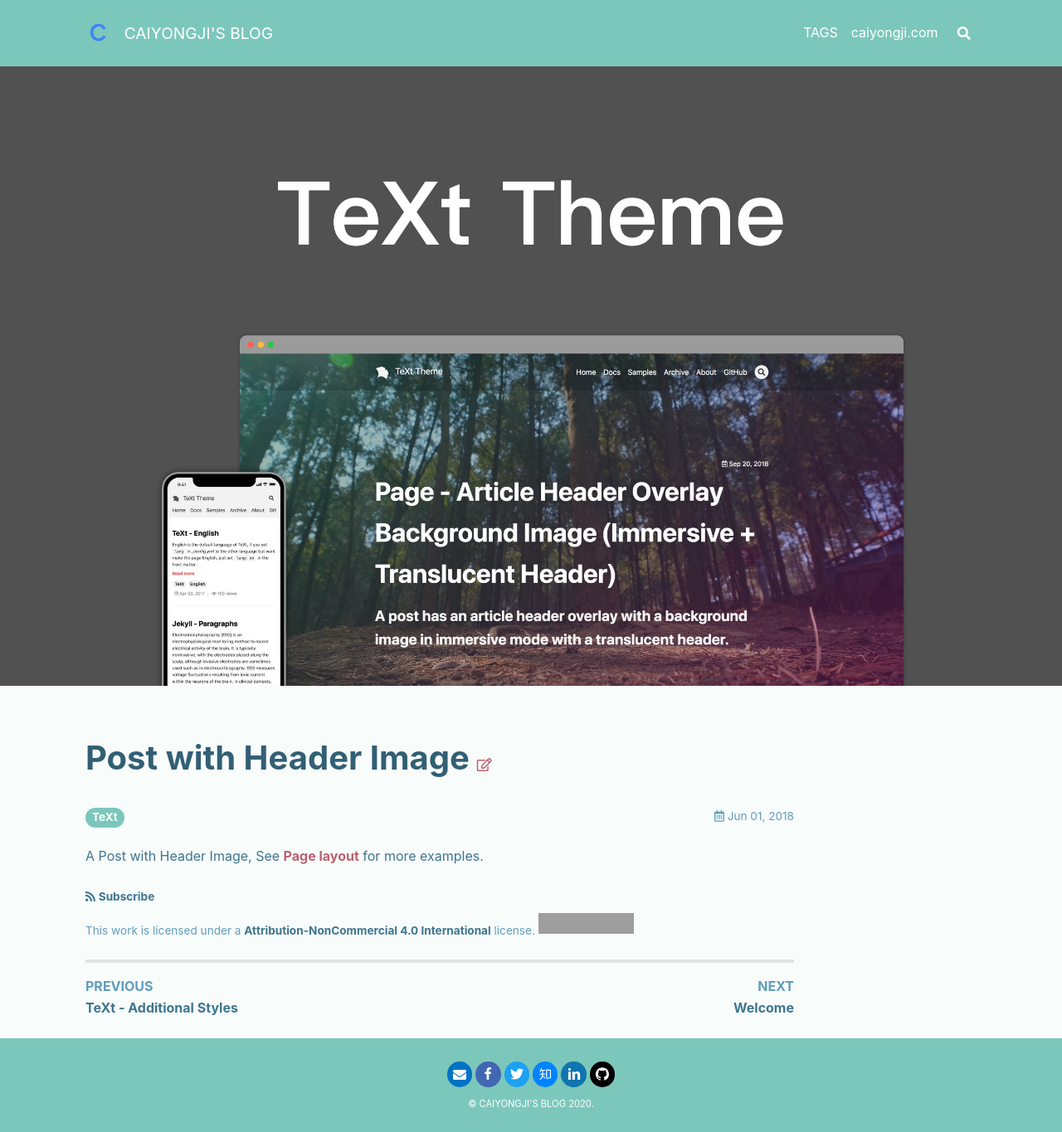
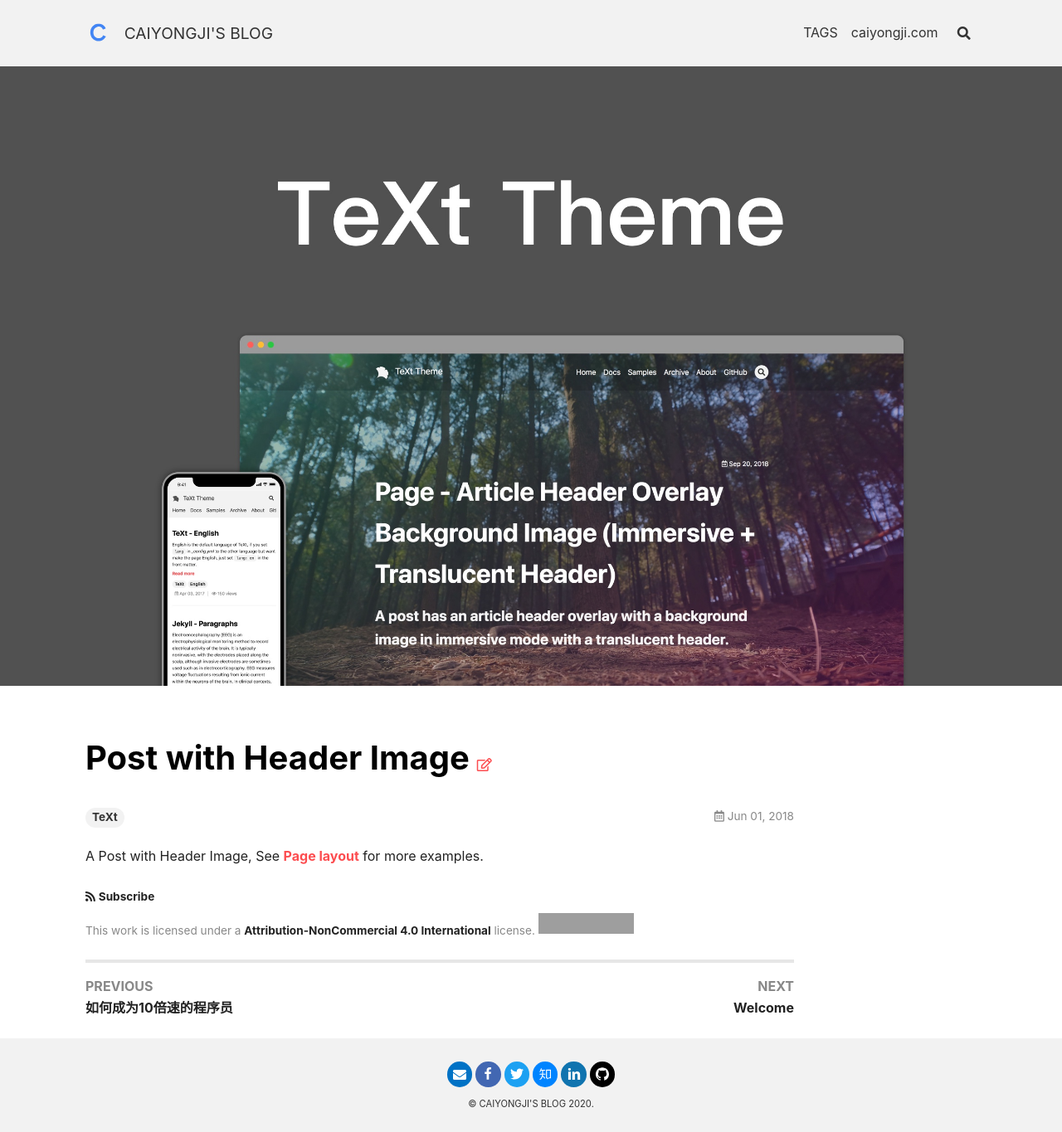
Before and after one commit to caiyongji/blog.caiyongji.com, a Jekyll site: the page built from _posts/2018-06-01-header-image.md, in a window 1280 px wide. Shown: the whole page at 83% size. Built offline with Jekyll 4.4.1, drawn with Linux system fonts in a browser that asks for light colours; nearby versions of some CDN libraries; some of the changed lines change nothing that is shown; grey boxes are pictures that could not be loaded.

Commit message:
如何成为10倍速的程序员

```diff
--- a/_config.yml
+++ b/_config.yml
@@ -16,7 +16,7 @@
 
 ## => Site Settings
 ##############################
-text_skin: forest # "default" (default), "dark", "forest", "ocean", "chocolate", "orange"
+text_skin: default # "default" (default), "dark", "forest", "ocean", "chocolate", "orange"
 highlight_theme: tomorrow-night # "default" (default), "tomorrow", "tomorrow-night", "tomorrow-night-eighties", "tomorrow-night-blue", "tomorrow-night-bright"
 url     : # the base hostname & protocol for your site e.g. https://www.someone.com
 baseurl : # does not include hostname
--- /dev/null
+++ b/_posts/2017-12-20-how-to-be-10x-programmer.md
@@ -0,0 +1,55 @@
+---
+title: 如何成为10倍速的程序员
+key: 20171220
+tags: 10x caiyongji popular 10倍速
+---
+
+
+国外有个词叫做10x Programmer，直译是以一当十的程序员。我并不认为一个技术大牛能完成10个普通程序员的工作，技术大牛会花1/10的时间把工作做完，然后用剩下9/10的时间平衡生活、爱好和未来，所以我仅把10x Programmer叫做10倍速的程序员。
+
+也许有人会觉得这种定义太过狭隘，没错，确实狭隘。不同的程序员处在不同的技术水平阶段，有着不同的人生追求和生活诉求，我谨以此文让大家换个角度去审视这个职业，也许你会有些感触和启发。
+
+##     Keep You Sane
+
+这是我很喜欢的这句英文，保持清醒。我希望所有人都能做到工作和生活的平衡，有更多的精力去做自己爱做的事，陪自己爱的人。这是本文的最终目的。
+
+##     善用工具
+
+业界有句话叫做“不要重复造轮子”，人类就像一台内存有限、CPU有限、硬盘有限的服务器，既然可以选择调用API，就不要试图在本地跑各种服务，那样只会让自己变得臃肿、耦合、满负荷。
+
+像Beyond Compare(代码比较合并), Notepad ++（关闭时无需保存）, Chrome（现代浏览器）, VPN（google必备）, FastStone Capture（截屏、测量、录屏、取色等）、Chrome 翻译插件（快速翻译网页英文）、反编译工具（不同语言开发者各异）、CookieInjector（cookie注入工具）等。这些工具可以说是程序员必备的，没有下载的可以下载，最后一个在github里搜。
+
+##     不要记忆
+
+不要记忆。这个观点同样狭隘。但我认为把JDK源码看一遍这种事大可不必去做。如果你把JDK装载脑子里占用了太多"硬盘"不说，还浪费了过多精力。我建议的做法是索引。还记的索引的定义吗？它就像是一本书的目录。我通常会记一遍JDK的API列表，知道哪个Function对应在哪个库里。当需要的时候去取就可以。我相信做过数据库的都应该知道索引的意义和用处。
+
+举例来说，你记住concurrent包是用来处理多线程的，你记住反向代理有nginx、Apache，你记住python适合计算、Java库比较多、C++适合原生、Zepto适合移动终端、XML比Json占用更多字节、SVG比PNG更适合比例放大、无论Mysql/Oracle/SQLite/Cubrid都是ANSI SQL类似这样就足够了，用什么才去取什么，无需都记在脑子里。只需记住，在哪里能找到答案就可以了。
+
+##     善于记录
+
+即使你的思维再清晰，也需要记录。正如“好记性不如烂笔头”这句俗语所说。把需要做的工作，手头做了一半的工作记录下来，然后可以迅速的切换自己的思维到生活状态。当然，翻开自己的TODOs也可以迅速切换回工作状态。现在手机电脑都可以下载各种各样的记事本，像Evernote、有道云笔记这种有checkbox、列表的，完成一项勾一项。
+
+博客。这种最原始内容载体，开放于互联网，不限于某个产品的生态圈。在你记录博客的同时，你重新审视了自己的技术，并且为了复述清楚，你会更加谨慎的思考技术逻辑。同时，假如你陷入了某些思维误区，会有热心的朋友帮你指出，共同进步。
+
+##     设置闹钟
+
+程序员都是专注的。即使你生性不是如此，也会在长期的职业生涯中渐渐变得专注、谨慎、注意细节、逻辑清晰。但是正因为这份专注你可能陷入思维的死循环中。当你低头专注于某项技术的时候，外界的技术每天都在快速的迭代、增长、创新。正式这份专注可能会让你错过很多东西，就好像一个bug嵌套另外一个bug，你整天都在解决bug，然后就陷入了递归、for、do...while里面去了。你需要设置一个触发器（trigger？break？whatever），让自己跳出自己的思维，重新认识这个世界。这里我说的不仅仅是技术，而是一种思维，跳出程序员的思维，也许……你会有女朋友的。
+
+闹钟的作用就是叫醒你。当你无法解决一个问题是，放下，换个角度，也许用10分钟就可以了，而不是你钻研一个晚上。
+
+##     广交朋友
+
+技术是不分城市、国界的。有时候与其闭门造车，不如结交一些像尤雨溪、stormzhang、justjavac、Sean Larkin、caiyongji这样的人。他们的观点和技术分享是引领国内技术潮流的（虽然最后一个比较渣），和他们探讨技术也是别有一番乐趣。我有幸有上面其中几位的微信，比如caiyongji的微信是takeurhand。
+
+当你遇到技术难点需要攻克的时候，可能牛人们已经遇到了，与其上网搜索，不如直接和牛人们探讨。
+
+##     善用口诀
+
+口诀是需要记忆的东西。比如快捷键、JVM优化方法、SQL的执行顺序、数据库分库分表技巧、锁的原理、内存结构。这些是IT界的元素周期表。
+
+##     放弃完美
+
+String和StringBuffer的区别并不是很大，如果不是在大量重复的循环语句中，不要在乎那点内存浪费。不完美的成果会在快速迭代中解决。也许你过度优化的时间成本足够为服务器加一条内存了。
+
+
+Relax! 准备好迎接你的2018吧。
```
